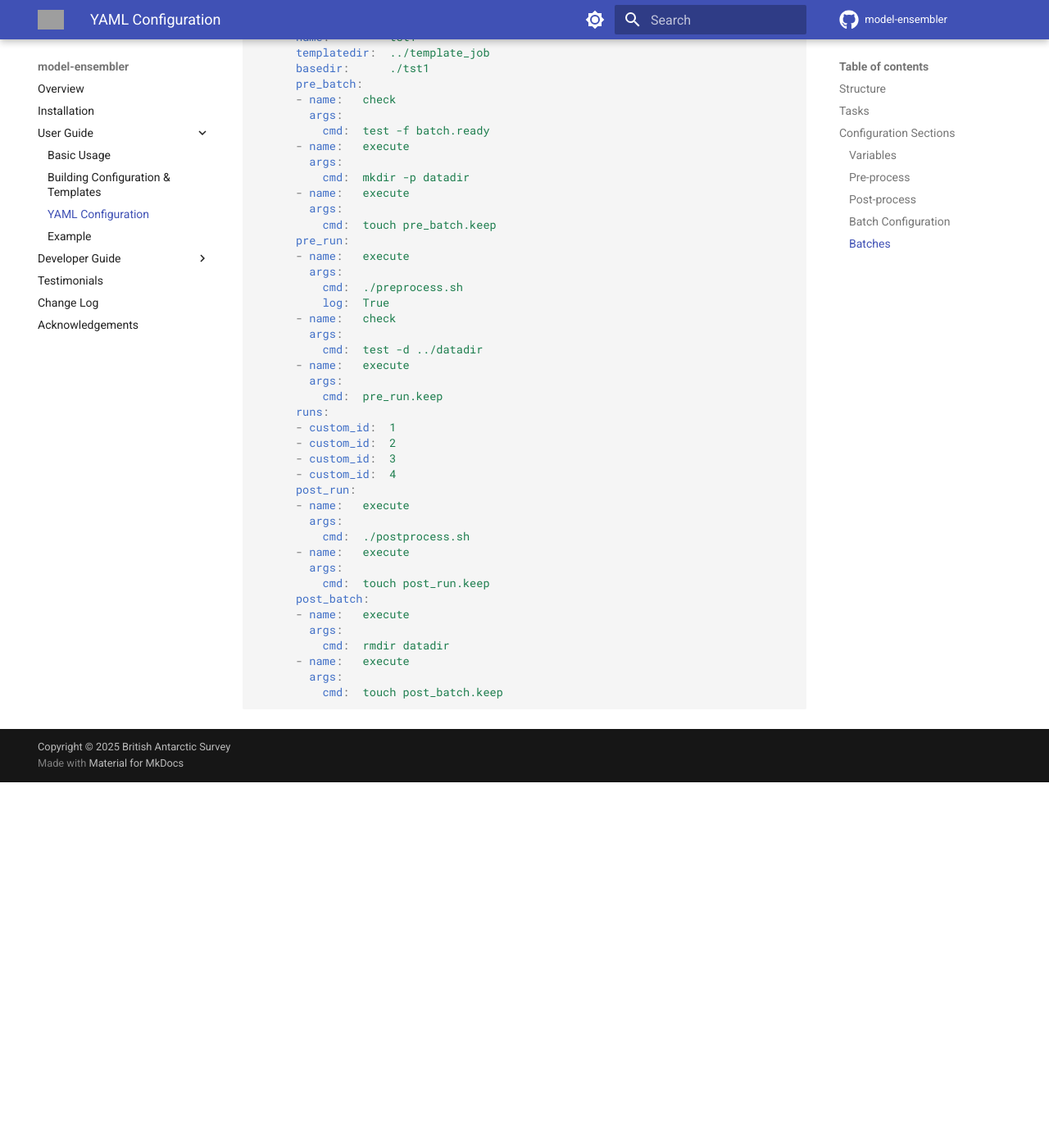
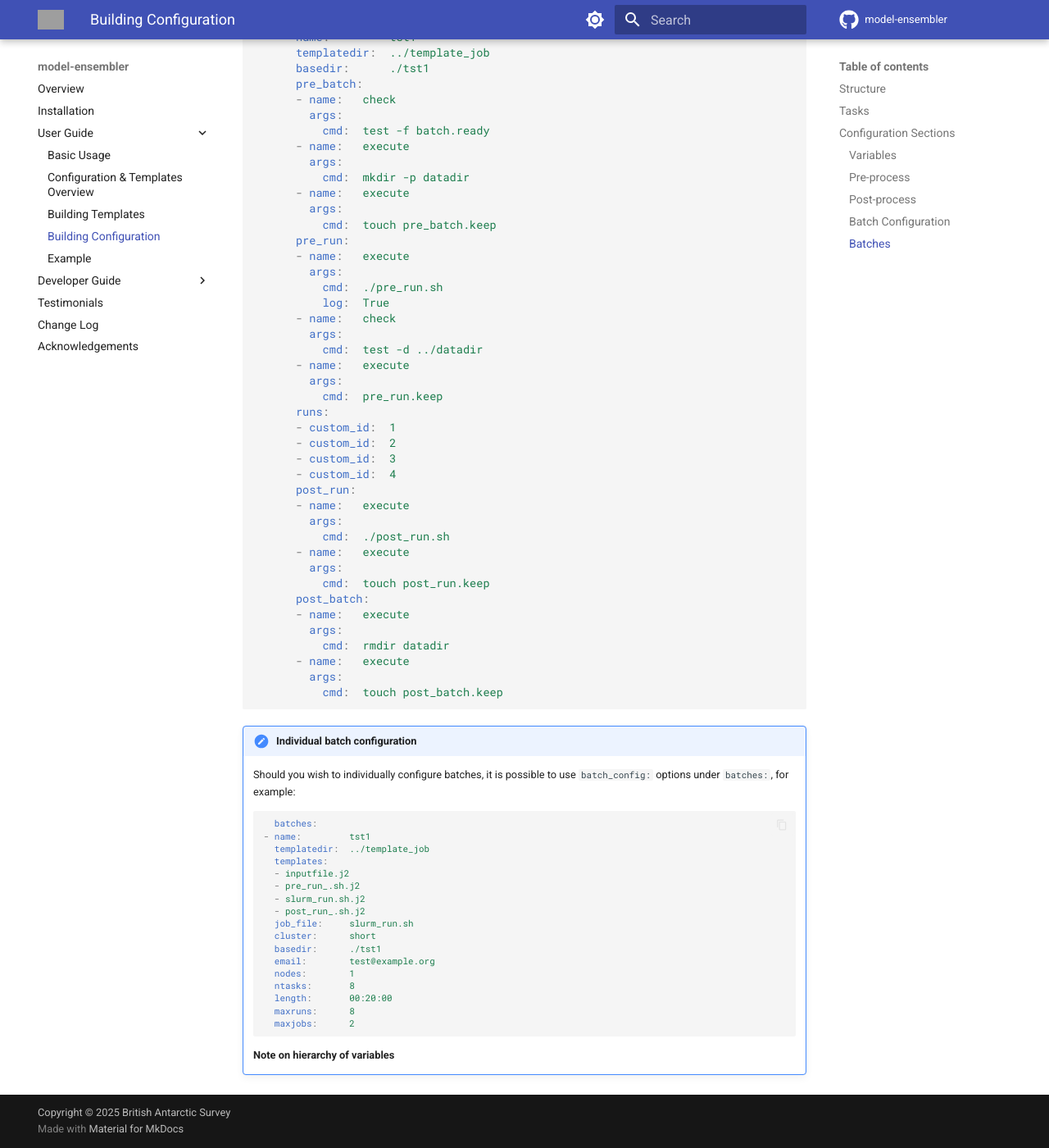
Before and after one commit to environmental-forecasting/model-ensembler, an MkDocs documentation site: the page built from docs/user/configuration.md, in a window 1280 px wide and 1400 px high, scrolled down 3302 px. Shown: the whole window at 82% size. Built offline with MkDocs 1.6.1 and Material for MkDocs 9.7.7, drawn with Linux system fonts in a browser that asks for light colours; comment, search, counter and statistics services are not loaded; before the commit the page ends 4256 px from its top, so only the background shows below that; some of the changed text lies outside the part shown; grey boxes are pictures that could not be loaded.

Commit message:
providing overview diagram, reorganise flow of template building

````diff
--- a/docs/user/yaml.md
+++ b/docs/user/configuration.md
@@ -1,4 +1,4 @@
-# YAML Configuration
+# Building Configuration
 
 To make up a set of runs we use a YAML configuration file which is clear to
 read and simple to manage.
@@ -105,10 +105,10 @@
 ```yaml
   batch_config:
     templates:
+    - inputfile.j2
+    - pre_run_.sh.j2
     - slurm_run.sh.j2
-    - inputfile.j2
-    - preprocess.sh.j2
-    - postprocess.sh.j2
+    - post_run_.sh.j2
     job_file:     slurm_run.sh
     cluster:      short
     email:        test@example.org
@@ -147,7 +147,7 @@
       pre_run:
       - name:   execute
         args:
-          cmd:  ./preprocess.sh
+          cmd:  ./pre_run.sh
           log:  True
       - name:   check
         args:
@@ -163,7 +163,7 @@
       post_run:
       - name:   execute
         args:
-          cmd:  ./postprocess.sh
+          cmd:  ./post_run.sh
       - name:   execute
         args:
           cmd:  touch post_run.keep
@@ -175,3 +175,29 @@
         args:
           cmd:  touch post_batch.keep
 ```
+
+!!! note "Individual batch configuration"
+    Should you wish to individually configure batches, it is possible to use
+    `batch_config:` options under `batches:`, for example:
+
+    ``` yaml
+      batches:
+    - name:         tst1
+      templatedir:  ../template_job
+      templates:
+      - inputfile.j2
+      - pre_run_.sh.j2
+      - slurm_run.sh.j2
+      - post_run_.sh.j2
+      job_file:     slurm_run.sh
+      cluster:      short
+      basedir:      ./tst1
+      email:        test@example.org
+      nodes:        1
+      ntasks:       8
+      length:       00:20:00
+      maxruns:      8
+      maxjobs:      2
+    ```
+
+    **Note on hierarchy of variables**
--- a/mkdocs.yml
+++ b/mkdocs.yml
@@ -4,8 +4,9 @@
   - Installation: installation.md
   - User Guide:
     - Basic Usage: user/basic-usage.md
-    - Building Configuration & Templates: user/templates.md
-    - YAML Configuration: user/yaml.md
+    - Configuration & Templates Overview: user/overview.md
+    - Building Templates: user/templates.md
+    - Building Configuration: user/configuration.md
     - Example: user/example1.md
   - Developer Guide:
     - Contribution:
````
Also changed, not shown: docs/index.md (+1 -1 lines), docs/user/example1.md (+4 -4 lines), docs/user/overview.md (added, +37 -0 lines), docs/user/templates.md (+2 -43 lines), docs/images/definitions.drawio.light.png (deleted), docs/images/definitions.drawio.png (deleted), docs/images/definitions.light.png (added), docs/images/definitions.png (added), 2 other files.
